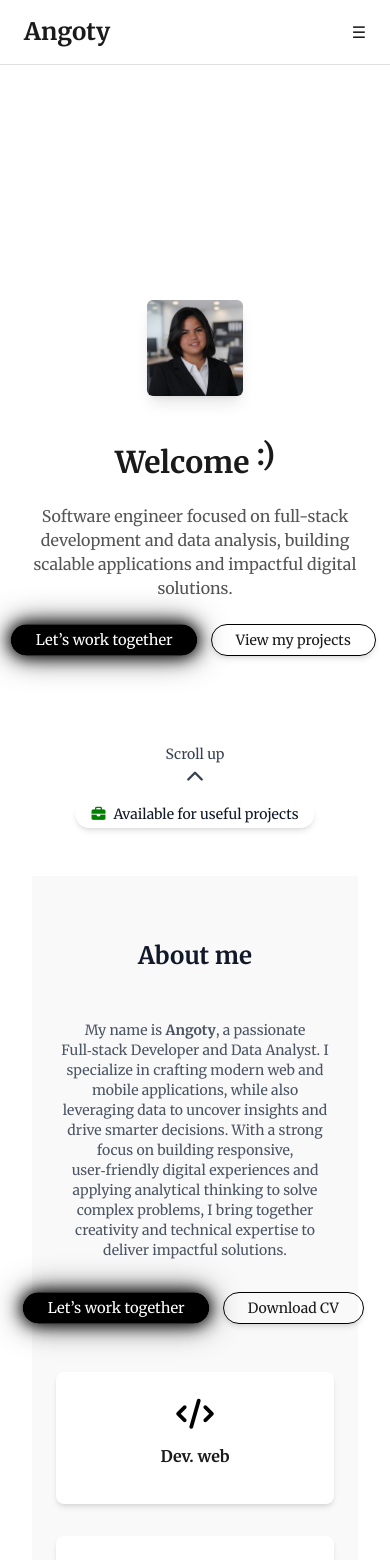
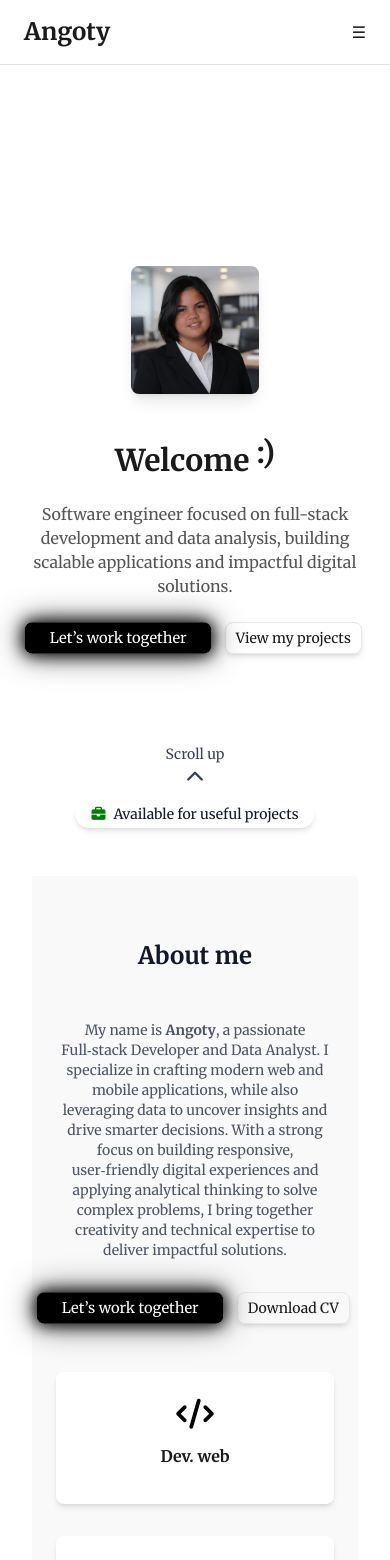
Before and after one commit to AngotyFitia/angoty-rabarijaona, a React (Vite) app: page / in a window 390 px wide. Shown: the top 1560 px of the page. Built offline with nearby package versions, Linux system fonts and the light colour scheme.

Commit message:
fix(ui): fix profile image shape and adjust header spacing on mobile

```diff
--- a/src/App.tsx
+++ b/src/App.tsx
@@ -13,8 +13,8 @@ function App() {
 
   return (
     <div className="min-h-screen">
-      <Header />
-      <Toaster position="top-right" />
+        <Header />
+        <Toaster position="top-right" />
         <Home />
         <About />
         <Project />
--- a/src/components/ui/about.tsx
+++ b/src/components/ui/about.tsx
@@ -61,9 +61,9 @@ export default function About() {
 
             <div className="flex flex-row gap-4 justify-center md:justify-start animate-fadeIn delay-600">
               <a href="#contact">
-                <Button className="w-auto bg-black text-white rounded-full px-6 py-3 shadow-md hover:bg-gray-800 transition-transform duration-300" style={{ animation: "glow 2s infinite" }}>Let’s work together</Button>
+                <Button className="w-auto bg-black text-white px-6 py-3 shadow-md hover:bg-gray-800 transition-transform duration-300 " style={{ animation: "glow 2s infinite" }}>Let’s work together</Button>
               </a>
-              <Button className="w-auto bg-transparent text-[#1a1a1a] border border-[#000000] rounded-full px-6 py-3 shadow-md hover:bg-[#f0f0f0] hover:text-[#000000] hover:translate-y-[-2px] transition-transform duration-300" onClick={() => setCvModalOpen(true)}>Download CV </Button>
+              <Button className="w-auto bg-transparent text-[#1a1a1a] border border-[#fffff] shadow-md hover:bg-[#f0f0f0] hover:text-[#000000] hover:translate-y-[-2px] transition-transform duration-300" onClick={() => setCvModalOpen(true)}>Download CV </Button>
             </div>
           </div>
 
--- a/src/components/ui/home.tsx
+++ b/src/components/ui/home.tsx
@@ -12,25 +12,23 @@ export default function Home() {
     return () => clearInterval(interval)
   }, [])
   return (
-    <section id="home" className="min-h-screen w-full flex flex-col md:flex-row items-center justify-center gap-y-8 bg-[#ffffff] px-6 md:px-12 pt-10 md:pt-20">
+    <section id="home" className="min-h-screen w-full flex flex-col md:flex-row items-center justify-center gap-y-8 bg-[#ffffff] px-6 md:px-12 pt-1 md:pt-20">
       <div className="mt-2 md:mt-0 flex justify-center order-1 md:order-2 md:flex-1 slideIn">
-        <div className="w-24 h-24 sm:w-28 sm:h-28 md:w-64 md:h-64 bg-[#f9f9f9] rounded-md md:rounded-full shadow-lg overflow-hidden transform hover:scale-105 hover:shadow-xl transition-transform duration-500">
+        <div className="w-32 h-32 sm:w-40 sm:h-40 md:w-64 md:h-64 bg-[#f9f9f9] rounded-lg shadow-lg overflow-hidden">
           <img src="/images/Profile.png" alt="Profile" className="w-full h-full object-cover" />
         </div>
       </div>
-
       <div className="mt-4 md:mt-0 space-y-6 order-2 md:order-1">
         <h1 className="text-3xl sm:text-4xl md:text-6xl font-bold text-[#1a1a1a] text-center md:text-left">Welcome <span className="inline-block animate-bounce">{smiles[index]}</span></h1>
-        <p className="text-base sm:text-lg md:text-xl text-[#555555] max-w-lg mx-auto md:mx-0 text-center md:text-left animate-slideUp delay-400">
-        Software engineer focused on full-stack development and data analysis, building scalable applications and impactful digital solutions.
+        <p className="text-base sm:text-lg md:text-xl text-[#555555] max-w-lg mx-auto md:mx-0 text-center md:text-left animate-slideUp delay-400">Software engineer focused on full-stack development and data analysis, building scalable applications and impactful digital solutions.
         </p>
 
         <div className="flex flex-row gap-4 justify-center md:justify-start animate-fadeIn delay-600">
           <a href="#contact">
-            <Button className="w-auto bg-black text-white rounded-full px-6 py-3 shadow-md hover:bg-gray-800 transition-transform duration-300" style={{ animation: "glow 2s infinite" }}>Let’s work together</Button>
+            <Button className="w-auto bg-black text-white px-6 py-3 shadow-md hover:bg-gray-800 transition-transform duration-300 " style={{ animation: "glow 2s infinite" }}>Let’s work together</Button>
           </a>
           <a href="#projects">
-            <Button className="w-auto bg-transparent text-[#1a1a1a] border border-[#000000] rounded-full px-6 py-3 shadow-md hover:bg-[#f0f0f0] hover:text-[#000000] hover:translate-y-[-2px] transition-transform duration-300">View my projects</Button>
+            <Button className="w-auto bg-transparent text-[#1a1a1a] border border-[#fffff] shadow-md hover:bg-[#f0f0f0] hover:text-[#000000] hover:translate-y-[-2px] transition-transform duration-300">View my projects</Button>
           </a>
         </div>
       </div>
```
